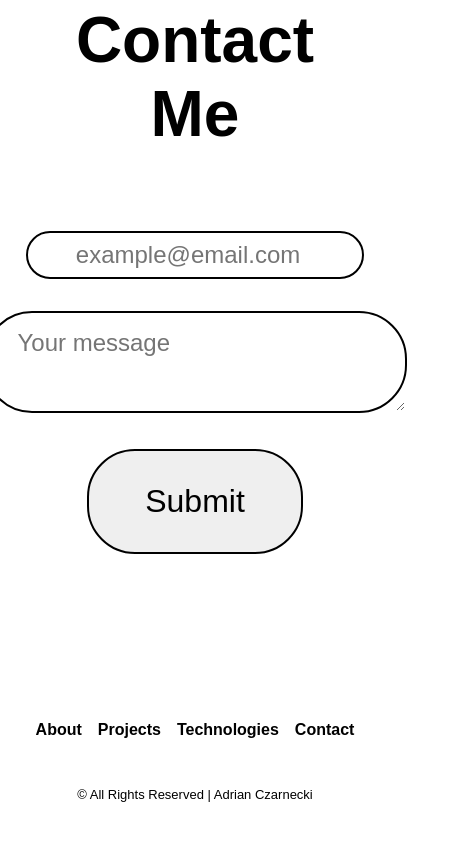
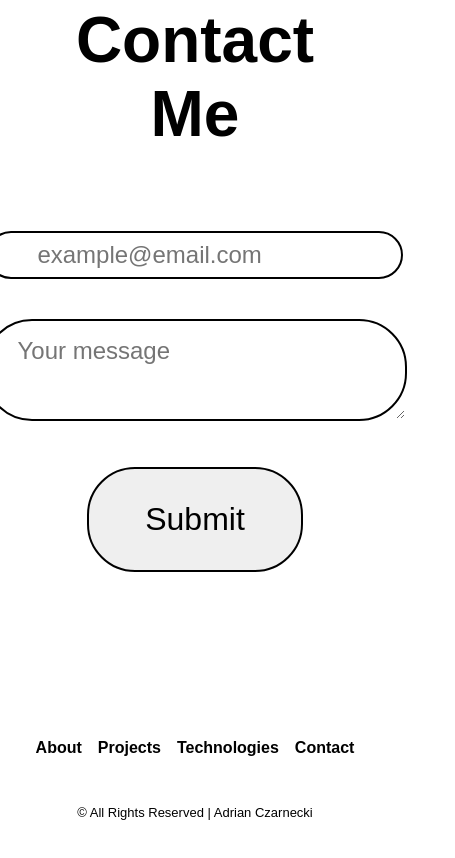
Before and after one commit to Finroden/portfolio-website, a website: page index.html in a window 390 px wide. Shown: the part 3626-4484 px from the top of the page, 455 px wide, since content can reach past the window. Drawn offline with Linux system fonts and the light colour scheme.

Commit message:
My portfolio website.

```diff
--- a/index.html
+++ b/index.html
@@ -115,12 +115,14 @@
         <div class="input-box">
             <h2 class="section-title">Contact Me</h2>
             <form action="https://formspree.io/f/mpwdkqaq" method="POST" class="contact-form">
+                <div class="lenght">
                 <div class="input">
                     <input type="email" name="email" placeholder="example@email.com" required />
                     <i class="fa-solid fa-envelope"></i>
                 </div>
                 <div class="text-area">
                     <textarea  class="placeholder" name="message" placeholder="Your message" required></textarea>
+                </div>
                 </div>
                 <button class="btn" type="submit">Submit</button>
             </form>
--- a/style.css
+++ b/style.css
@@ -440,7 +440,7 @@ footer ul li a {
     .input-box .placeholder::placeholder {
         font-size: 1.5rem;
     }
-    .input-box input {
+    .input-box .text-area {
         padding: 0.5rem 3rem;
         width: 80%;
         font-size: 1.5rem;
@@ -470,3 +470,11 @@ footer ul li a {
     font-size: 3rem;
     margin-top: 2rem;
 }
+
+.lenght {
+    width: 100%;
+}
+
+.lenght .input .text-area {
+    width: 100%;
+}
```
